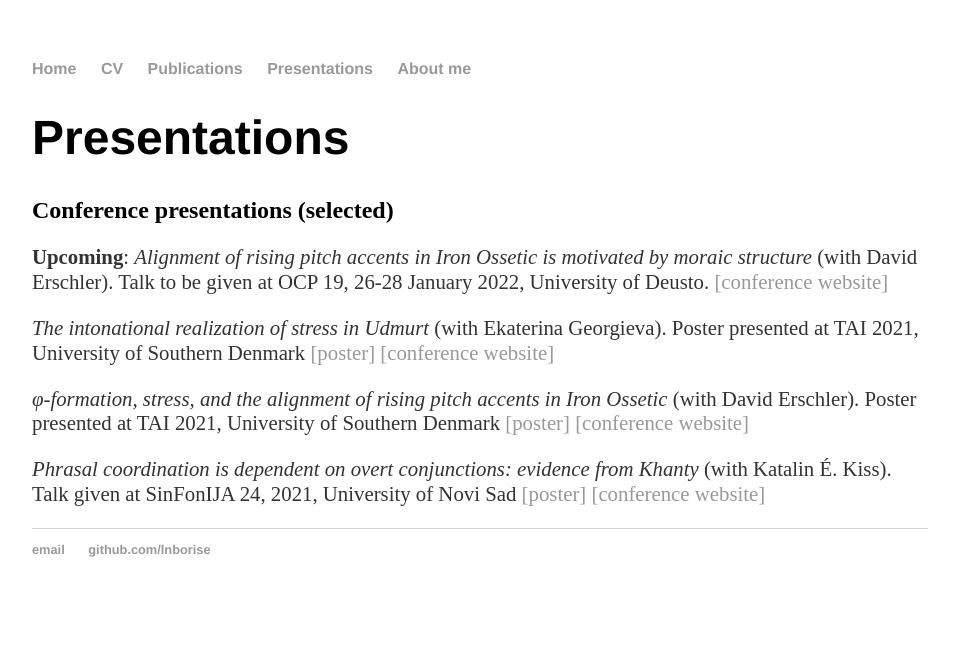
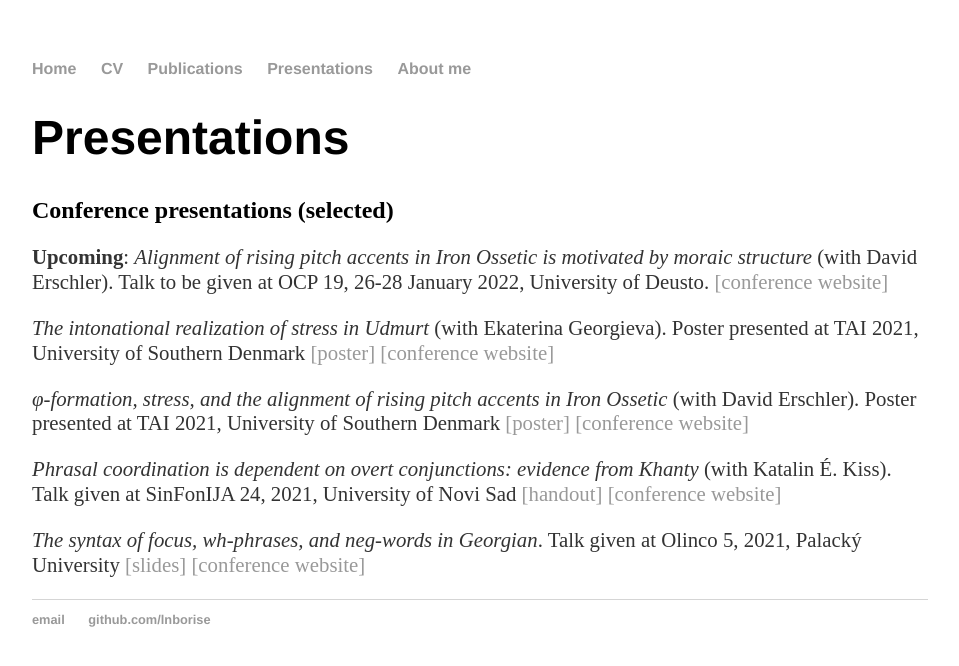
Before and after one commit to lnborise/lnborise.github.io, a Jekyll site: the page built from presentations.html, in a window 1280 px wide. Shown: the top 666 px of the page, without its empty margins (160-1119 px from the left). Built offline with Jekyll 4.4.1, drawn with Linux system fonts in a browser that asks for light colours.

Commit message:
Update presentations.html

```diff
--- a/presentations.html
+++ b/presentations.html
@@ -13,4 +13,6 @@ title: Presentations
 
 	<p><i>φ-formation, stress, and the alignment of rising pitch accents in Iron Ossetic </i> (with David Erschler). Poster presented at TAI 2021, University of Southern Denmark <a href="https://lnborise.github.io/assets/BoriseErschlerTAI_33.pdf"> [poster]</a> <a href="https://my.eventbuizz.com/event/1st-international-conference-on-tone-and-intonation--tai--2021/detail"> [conference website]</a></p>
 
-	<p><i>Phrasal coordination is dependent on overt conjunctions: evidence from Khanty</i> (with Katalin É. Kiss). Talk given at SinFonIJA 24, 2021, University of Novi Sad <a href="https://lnborise.github.io/assets/BoriseEKiss_Khanty_coordination.pdf"> [poster]</a> <a href="http://www.ff.uns.ac.rs/sr/nauka/konferencije/konferencije-u-organizaciji-filozofskog-fakulteta/syntax-phonology-and-language-analysis-14-sinfonija-14"> [conference website]</a></p>
+	<p><i>Phrasal coordination is dependent on overt conjunctions: evidence from Khanty</i> (with Katalin É. Kiss). Talk given at SinFonIJA 24, 2021, University of Novi Sad <a href="https://lnborise.github.io/assets/BoriseEKiss_Khanty_coordination.pdf"> [handout]</a> <a href="http://www.ff.uns.ac.rs/sr/nauka/konferencije/konferencije-u-organizaciji-filozofskog-fakulteta/syntax-phonology-and-language-analysis-14-sinfonija-14"> [conference website]</a></p>
+
+	<p><i>The syntax of focus, wh-phrases, and neg-words in Georgian</i>. Talk given at Olinco 5, 2021, Palacký University <a href="https://lnborise.github.io/assets/Borise_Georgian_Olomouc.pdf"> [slides]</a> <a href="http://olinco.upol.cz/"> [conference website]</a></p>
```
